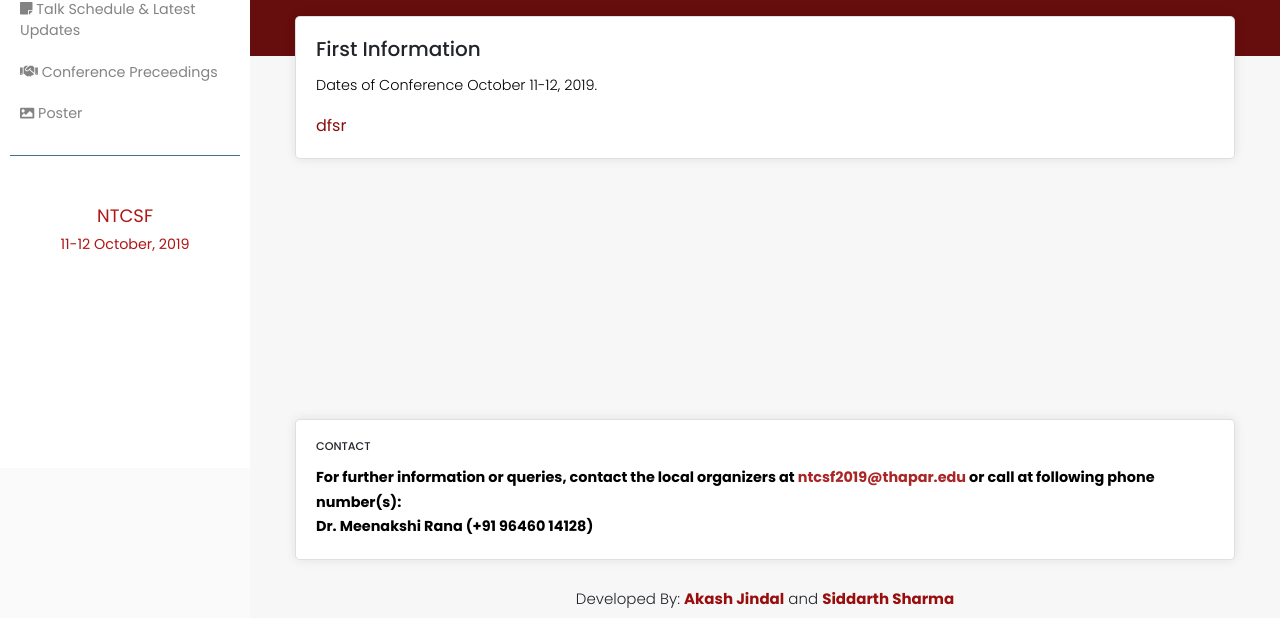
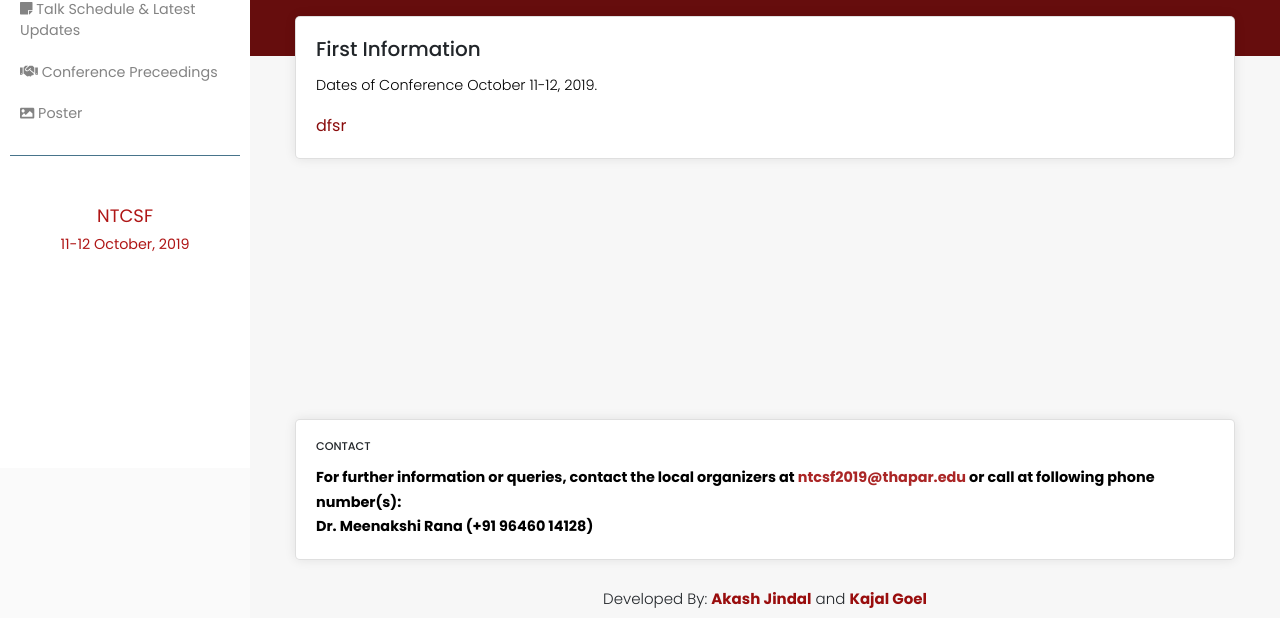
Before and after one commit to akashjindal347/thapar-ntcsf2019, a Django app: page /task-schedule in a window 1280 px wide. Shown: the part 332-950 px from the top of the page. Run offline with Django 3.2, Linux system fonts and the light colour scheme; data comes from the database, SQL or seed files in the repository; some libraries are stand-ins or nearby versions.

Commit message:
Update talk-schedule.html

```diff
--- a/blog/templates/blog/talk-schedule.html
+++ b/blog/templates/blog/talk-schedule.html
@@ -166,7 +166,7 @@
                                   </div>
                             </div>
                             <div class="col-sm-12 col-lg-12" style="text-align: center;"  >
-                                    <h5 style="margin-bottom: 10px; font-size: 15px; font-weight: lighter;">Developed By: <a style="font-weight: bold; color: rgb(153, 13, 13);" href ="https://akashjindal347.github.io."> Akash Jindal</a> and <span style="font-weight: bold; color: rgb(153, 13, 13);">Siddarth Sharma</span></h5>
+                                    <h5 style="margin-bottom: 10px; font-size: 15px; font-weight: lighter;">Developed By: <a style="font-weight: bold; color: rgb(153, 13, 13);" href ="https://akashjindal347.github.io."> Akash Jindal</a> and <a href="https://www.linkedin.com/in/kajal-goel-656359178/" style="font-weight: bold; color: rgb(153, 13, 13);">Kajal Goel</a></h5>
                                 </div>
 
                 </div>
```
